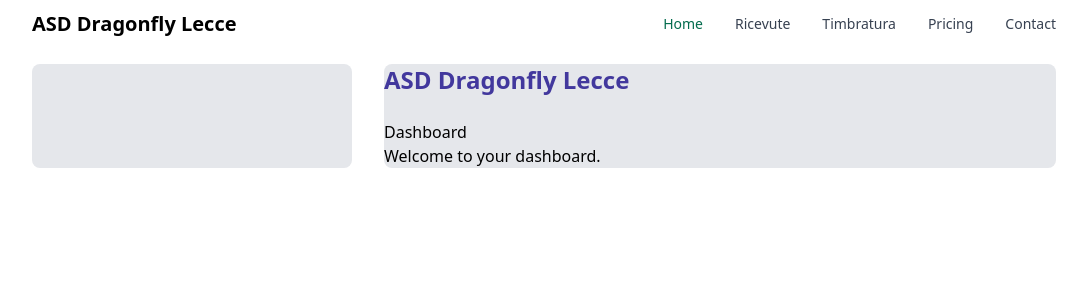
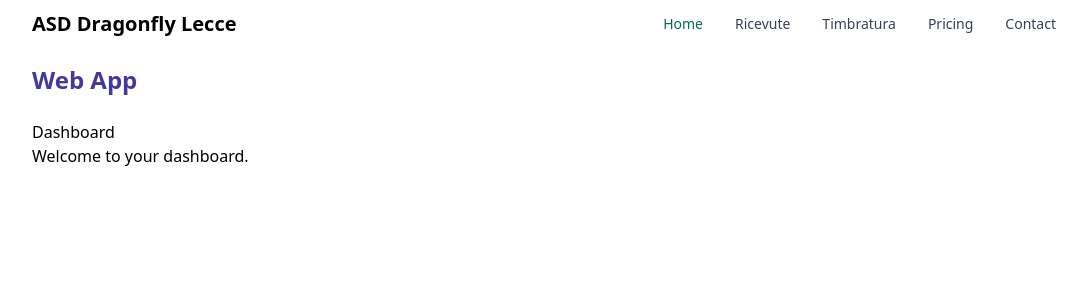
Before and after one commit to ASD-Dragonfly-Lecce/django-asd, a Django app: page /account/ in a window 1280 px wide. Shown: the top 308 px of the page, without its empty margins (96-1183 px from the left). Run offline with Django 5.2, Linux system fonts and the light colour scheme; the visitor is signed in with stand-in values (Sample User, id 1); some libraries are stand-ins or nearby versions.

Commit message:
cambia tipo template dashboard

```diff
--- a/asd/templates/base.html
+++ b/asd/templates/base.html
@@ -59,18 +59,11 @@
     <!-- End of new HTML -->
 
     <div class="container mx-auto mt-4 max-w-screen-lg">
+      <h2 class="mb-6 text-2xl text-indigo-800 font-bold">{% block contenttitle %}Web App{% endblock contenttitle %}</h2>
 
+      {% block content %}
+      {% endblock content %}
 
-        <div class="grid grid-cols-1 gap-4 lg:grid-cols-3 lg:gap-8">
-          <div class="rounded-lg bg-gray-200"></div>
-          <div class="rounded-lg bg-gray-200 lg:col-span-2">
-            <h2 class="mb-6 text-2xl text-indigo-800 font-bold">{% block contenttitle %}ASD Dragonfly Lecce{% endblock contenttitle %}</h2>
-
-            {% block content %}
-            {% endblock content %}
-
-          </div>
-        </div>
     </div>
 
     <script src="https://cdn.jsdelivr.net/npm/flowbite@2.5.2/dist/flowbite.min.js"></script>
```
